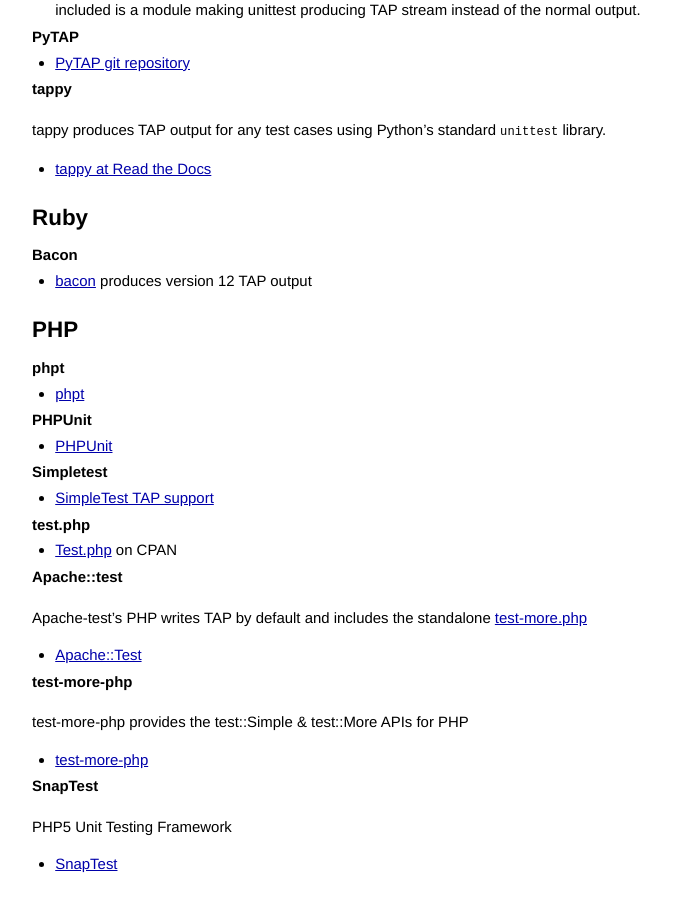
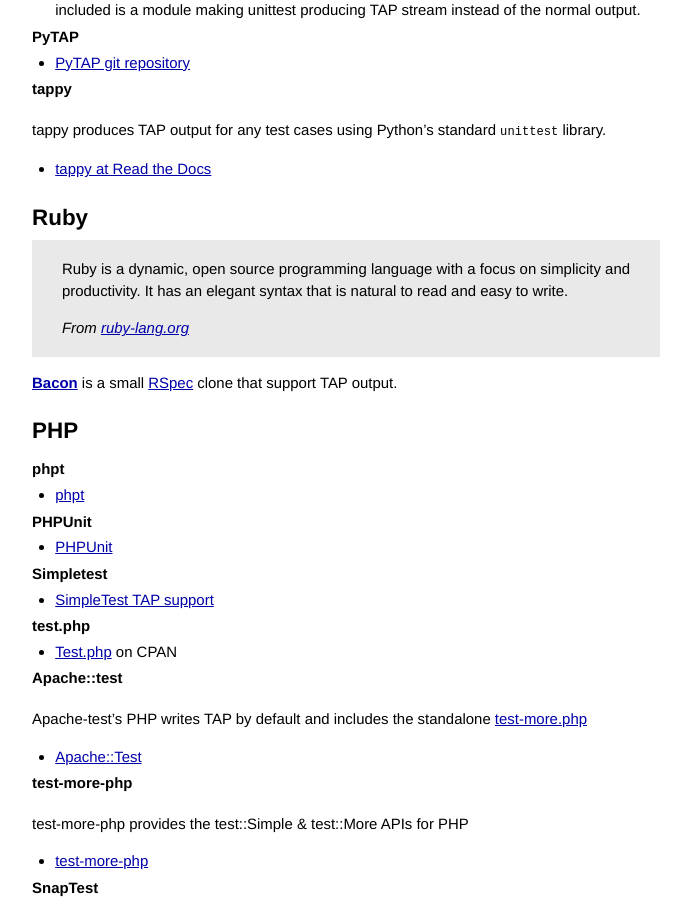
Before and after one commit to TestAnything/testanything.github.io, a Jekyll site: the page built from producers.md, in a window 1280 px wide and 900 px high, scrolled down 5928 px. Shown: the whole window, without its empty margins (294-985 px from the left). Built offline with Jekyll 4.4.1, drawn with Linux system fonts in a browser that asks for light colours; Markdown is read by kramdown in place of the engine named in the settings.

Commit message:
Update Ruby producers section.

```diff
--- a/producers.md
+++ b/producers.md
@@ -370,9 +370,14 @@
 <a id="ruby"></a>
 ## Ruby
 
-### Bacon
+> Ruby is a dynamic, open source programming language with a focus on
+> simplicity and productivity. It has an elegant syntax that is natural
+> to read and easy to write.
+>
+> *From [ruby-lang.org](https://www.ruby-lang.org/en/)*
 
--    [bacon](http://github.com/chneukirchen/bacon/tree/master) produces version 12 TAP output
+**[Bacon](http://github.com/chneukirchen/bacon)** is a small
+[RSpec](http://rspec.info/) clone that support TAP output.
 
 <a id="php"></a>
 ## PHP
```
